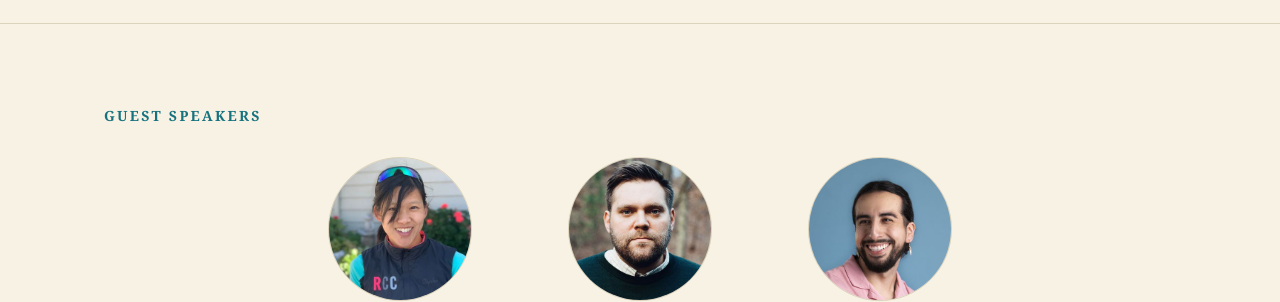
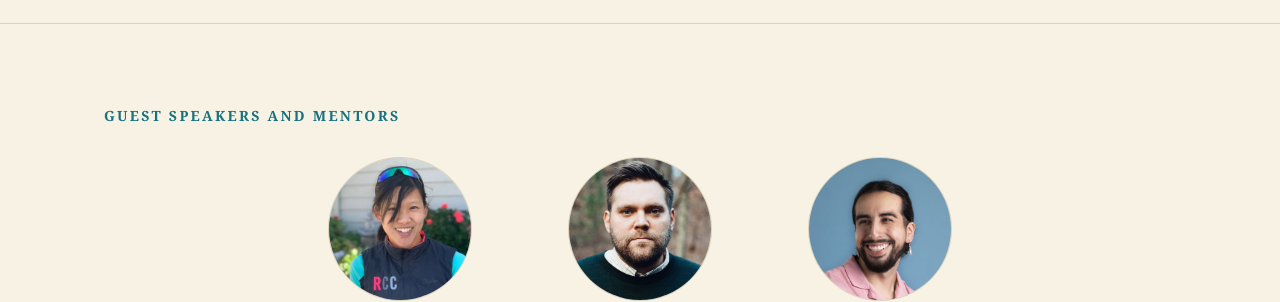
Before and after one commit to Writer-s-Hook/Website, a Jekyll site: the page built from index.md, in a window 1280 px wide and 900 px high, scrolled down 1681 px. Shown: the part 154-456 px from the top of the window. Built offline with Jekyll 4.4.1, drawn with Linux system fonts in a browser that asks for light colours; some web fonts are replaced.

Commit message:
Speakers: title the section Guest Speakers and Mentors
Co-Authored-By: Claude Opus 5.5 <noreply@anthropic.com>

```diff
--- a/_layouts/home.html
+++ b/_layouts/home.html
@@ -48,7 +48,7 @@ layout: default
 {% if guests.size > 0 %}
 <section class="strip" id="speakers" aria-labelledby="speakers-label">
   <div class="container measure-wide">
-    <p class="eyebrow" id="speakers-label">Guest speakers</p>
+    <p class="eyebrow" id="speakers-label">Guest Speakers and Mentors</p>
     <ul class="guest-list">
       {% for g in guests %}
       <li class="guest">
--- a/_layouts/page.html
+++ b/_layouts/page.html
@@ -31,7 +31,7 @@ layout: default
     {%- comment -%} Each group is left off until it has someone in it. {%- endcomment -%}
     {% if page.speakers %}
     {% if site.data.speakers.guests.size > 0 %}
-    <h2 class="team-heading" id="guest-speakers">Guest speakers</h2>
+    <h2 class="team-heading" id="guest-speakers">Guest Speakers and Mentors</h2>
     {% include team.html people=site.data.speakers.guests %}
     {% endif %}
     {% if site.data.speakers.workshops.size > 0 %}
```
